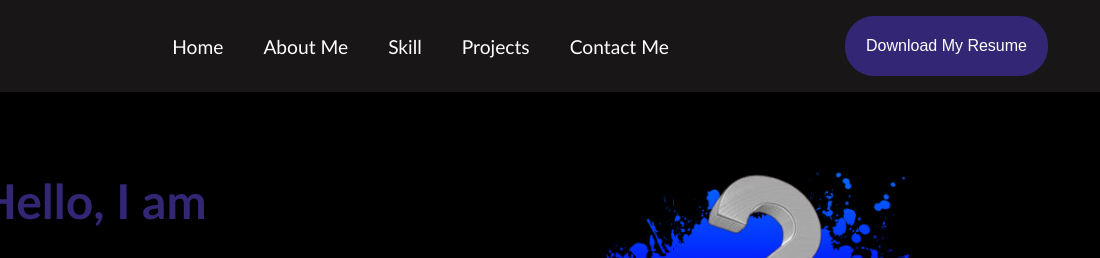
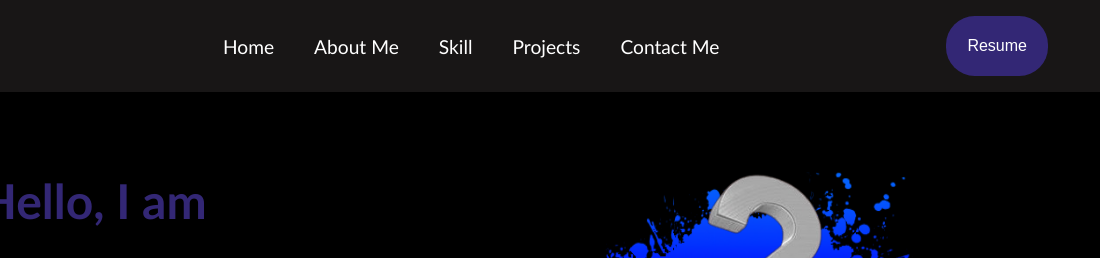
Before and after one commit to Vighnesh-Gaddam/CVIP-Full-Stack-Phase2-Normal-Task, a plain HTML site: page index.html in a window 1280 px wide. Shown: the top 258 px of the page, 180-1280 px from the left. Drawn offline with Linux system fonts and the light colour scheme.

Commit message:
Update index.html

```diff
--- a/index.html
+++ b/index.html
@@ -24,7 +24,7 @@
         </div>
 
         <a href="https://docs.google.com/document/d/1IuvkZPGUHWgn4fq9FSM3-_Vt35prmxCjY-2DDK_9rLY/edit?usp=sharing" download>
-            <button class="download-btn">Download My Resume</button>
+            <button class="download-btn">Resume</button>
         </a>
     </header>
 
```
